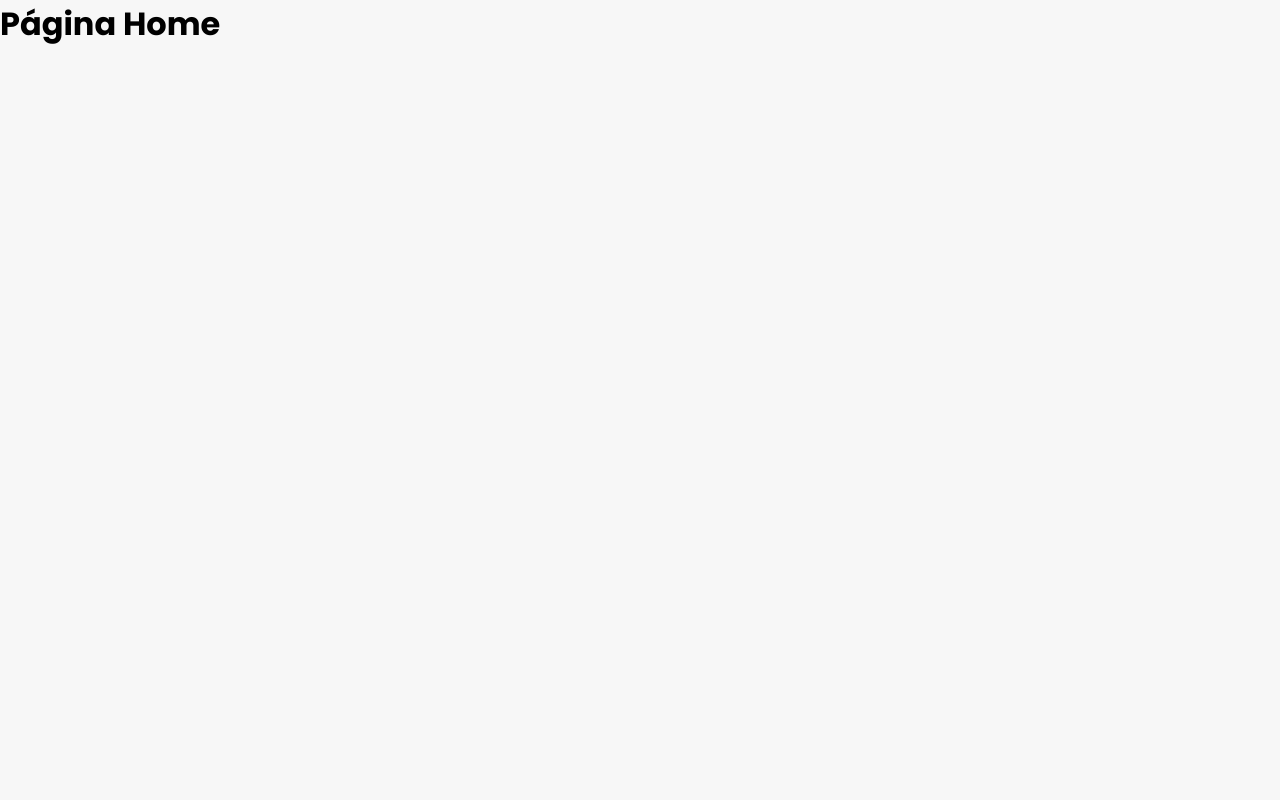
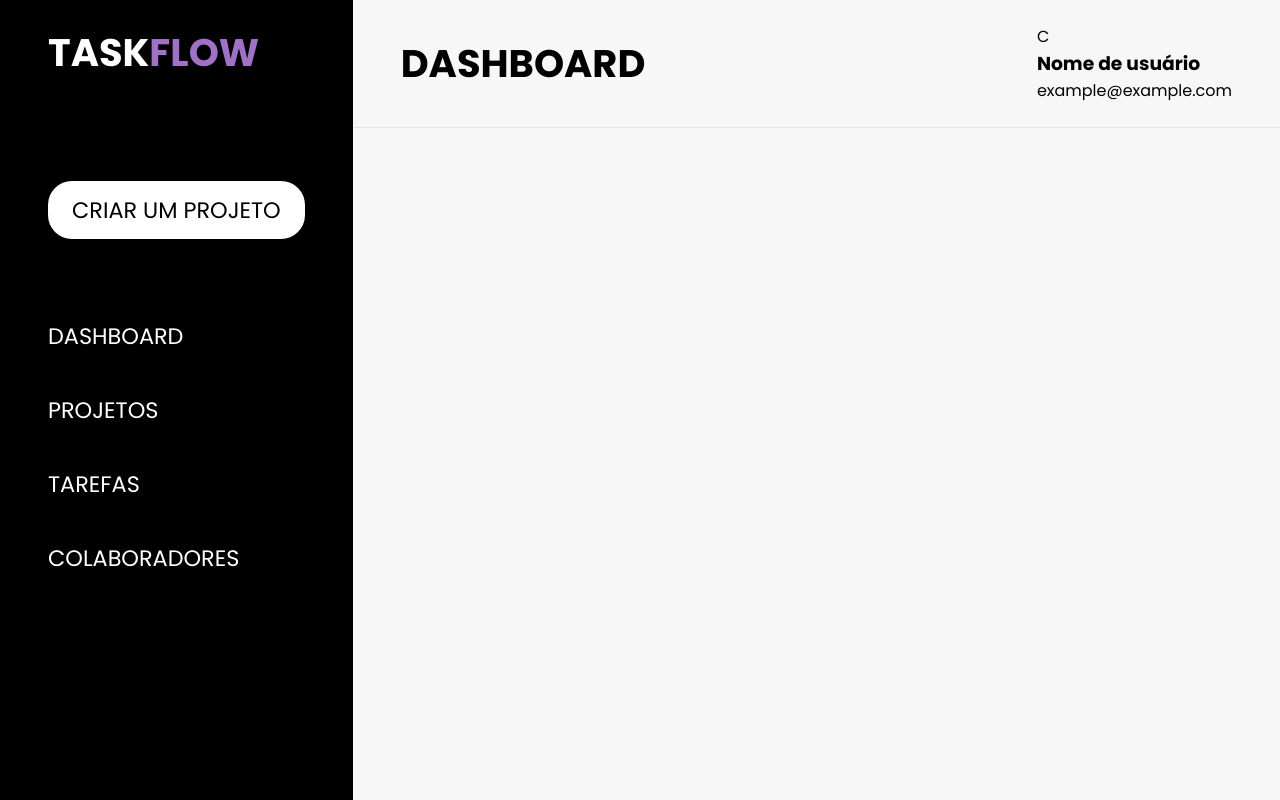
Before and after one commit to CauaLima17/project-task-manager-frontend, a React (Vite) app: page /home in a window 1280 px wide. Built offline with nearby package versions, Linux system fonts and the light colour scheme; sample sign-in values are in the browser's storage.

Commit message:
Adicionado SideBar

```diff
--- a/src/App.jsx
+++ b/src/App.jsx
@@ -1,6 +1,6 @@
-import React, {useEffect} from 'react';
-import AuthPage from './Pages/AuthPage.jsx';
-import Home from './Pages/Home.jsx';
+import React from 'react';
+import AuthPage from './Pages/AuthPage/AuthPage.jsx';
+import Home from './Pages/HomePage/Home.jsx';
 import ProtecteRouter from './Components/ProtectedRouters/ProtecteRouter.jsx';
 import { BrowserRouter, Routes, Route} from 'react-router-dom';
 
--- /dev/null
+++ b/src/Components/Header/Header.jsx
@@ -0,0 +1,23 @@
+import React, { useContext } from 'react';
+import { HeaderContext } from '../../Contexts/HeaderContext.jsx';
+import styles from './Header.module.css';
+
+const Header = () => {
+  const { content } = useContext(HeaderContext)
+
+  return (
+    <header className={styles.header}>
+      <h2>{content}</h2>
+
+      <div>
+        <div>C</div>
+        <div>
+          <h3>Nome de usuário</h3>
+          <p>example@example.com</p>
+        </div>
+      </div>
+    </header>
+  )
+}
+
+export default Header
--- /dev/null
+++ b/src/Components/Header/Header.module.css
@@ -0,0 +1,13 @@
+.header {
+  display: flex;
+  border-bottom: 1px solid #e6e6e6;
+  justify-content: space-between;
+  align-items: center;
+  padding: 24px 48px;
+  align-self: start;
+}
+
+.header h2 {
+  font-size: 2.4rem;
+  text-transform: uppercase;
+}
--- /dev/null
+++ b/src/Components/SideBar/SideBar.jsx
@@ -0,0 +1,26 @@
+import React, { useContext } from 'react'
+import styles from './SideBar.module.css'
+import { HeaderContext } from '../../Contexts/HeaderContext.jsx'
+
+const SideBar = () => {
+  const { content, setContent } = useContext(HeaderContext);
+
+  return (
+    <aside className={styles.aside}>
+      <h1 className={styles.logo}>TASK<span>FLOW</span></h1>
+
+      <nav aria-label='Navegação Primária'>
+        <button className={styles.btn_project}>CRIAR UM PROJETO</button>
+
+        <ul className={styles.menu}>
+          <li><button onClick={() => setContent('dashboard')}>DASHBOARD</button></li>
+          <li><button onClick={() => setContent('projetos')}>PROJETOS</button></li>
+          <li><button onClick={() => setContent('tarefas')}>TAREFAS</button></li>
+          <li><button onClick={() => setContent('colaboradores')}>COLABORADORES</button></li>
+        </ul>
+      </nav>
+    </aside>
+  )
+}
+
+export default SideBar
--- /dev/null
+++ b/src/Components/SideBar/SideBar.module.css
@@ -0,0 +1,54 @@
+.aside {
+  height: 100dvh;
+  width: max-content;
+  padding: 24px 48px;
+  background-color: #000;
+  color: #fff;
+}
+
+.aside button {
+  font-size: 1.4rem;
+}
+
+.logo {
+  font-size: 2.4rem;
+  margin-bottom: 100px;
+}
+
+.logo span {
+  color: #A170C7;
+}
+
+.btn_project {
+  border: none;
+  border-radius: 24px;
+  background-color: #fff;
+  cursor: pointer;
+  padding: 12px 24px;
+  margin-bottom: 80px;
+  transition: .3s;
+}
+
+.btn_project:hover {
+  background-color: #A170C7;
+  color: #fff;
+}
+
+.menu {
+  display: flex;
+  flex-direction: column;
+  gap: 40px;
+}
+
+.menu button {
+  cursor: pointer;
+  border: none;
+  background: transparent;
+  color: #fff;
+  transition: .3s;
+}
+
+.menu button:hover {
+  transform: translateX(16px);
+  color: #A170C7;
+}
--- /dev/null
+++ b/src/Contexts/HeaderContext.jsx
@@ -0,0 +1,13 @@
+import React, { useState, createContext } from "react";
+
+export const HeaderContext = createContext();
+
+export const HeaderContextProvider = ({ children }) => {
+  const [content, setContent] = useState('dashboard');
+
+  return (
+    <HeaderContext.Provider value={{ content, setContent }}>
+      {children}
+    </HeaderContext.Provider>
+  )
+}
--- a/src/Pages/AuthPage.jsx
+++ b/src/Pages/AuthPage/AuthPage.jsx
@@ -1,8 +1,8 @@
 import React, { useEffect, useState } from 'react';
 import { useNavigate } from 'react-router-dom';
-import styles from '../Styles/AuthPage.module.css';
-import Login from '../Components/AuthForm/Login.jsx';
-import Register from '../Components/AuthForm/Register.jsx';
+import styles from './AuthPage.module.css';
+import Login from '../../Components/AuthForm/Login.jsx';
+import Register from '../../Components/AuthForm/Register.jsx';
 
 const AuthPage = () => {
   const [login, setLogin] = useState(true);
--- a/src/Pages/Home.jsx
+++ /dev/null
@@ -1,11 +0,0 @@
-import React from 'react'
-
-const Home = () => {
-  return (
-    <div>
-      <h1>Página Home</h1>
-    </div>
-  )
-}
-
-export default Home
--- /dev/null
+++ b/src/Pages/HomePage/Home.jsx
@@ -0,0 +1,18 @@
+import React from 'react';
+import { HeaderContextProvider } from '../../Contexts/HeaderContext.jsx'
+import SideBar from '../../Components/SideBar/SideBar.jsx';
+import Header from '../../Components/Header/Header.jsx'
+import styles from './HomePage.module.css'
+
+const Home = () => {
+  return (
+    <div className={styles.container}>
+      <HeaderContextProvider>
+        <SideBar />
+        <Header />
+      </HeaderContextProvider>
+    </div>
+  )
+}
+
+export default Home
--- /dev/null
+++ b/src/Pages/HomePage/HomePage.module.css
@@ -0,0 +1,4 @@
+.container {
+  display: grid;
+  grid-template-columns: max-content 1fr;
+}
```
Also changed, not shown: src/Pages/AuthPage/AuthPage.module.css (renamed from src/Styles/AuthPage.module.css).
